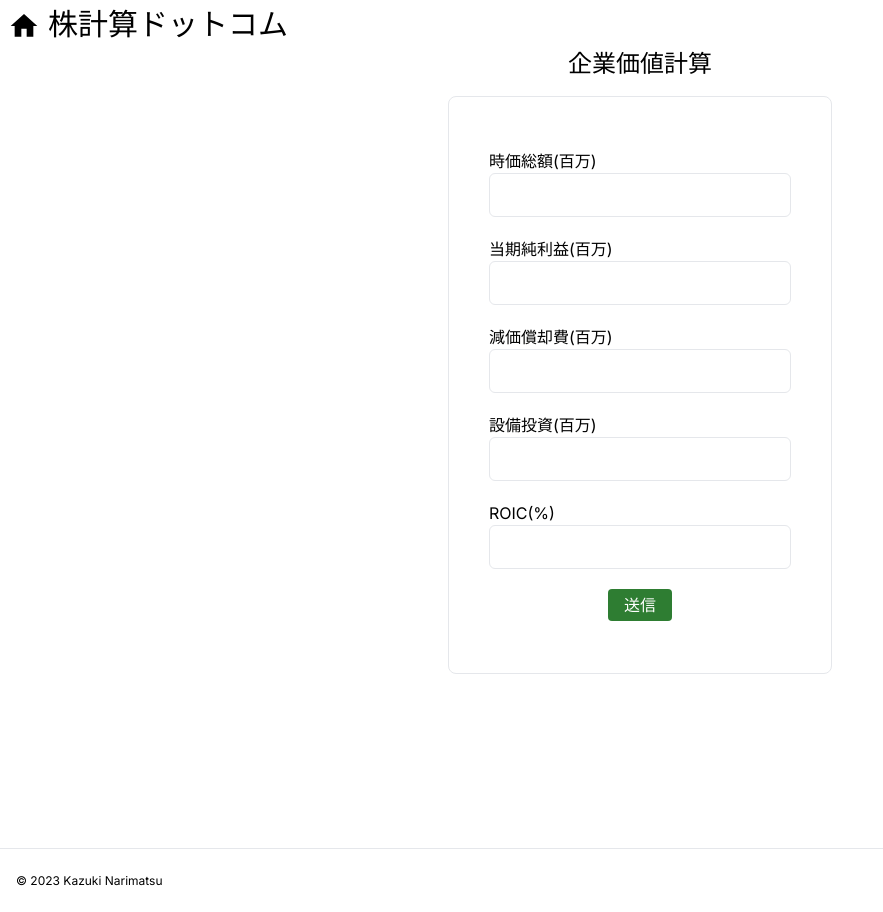
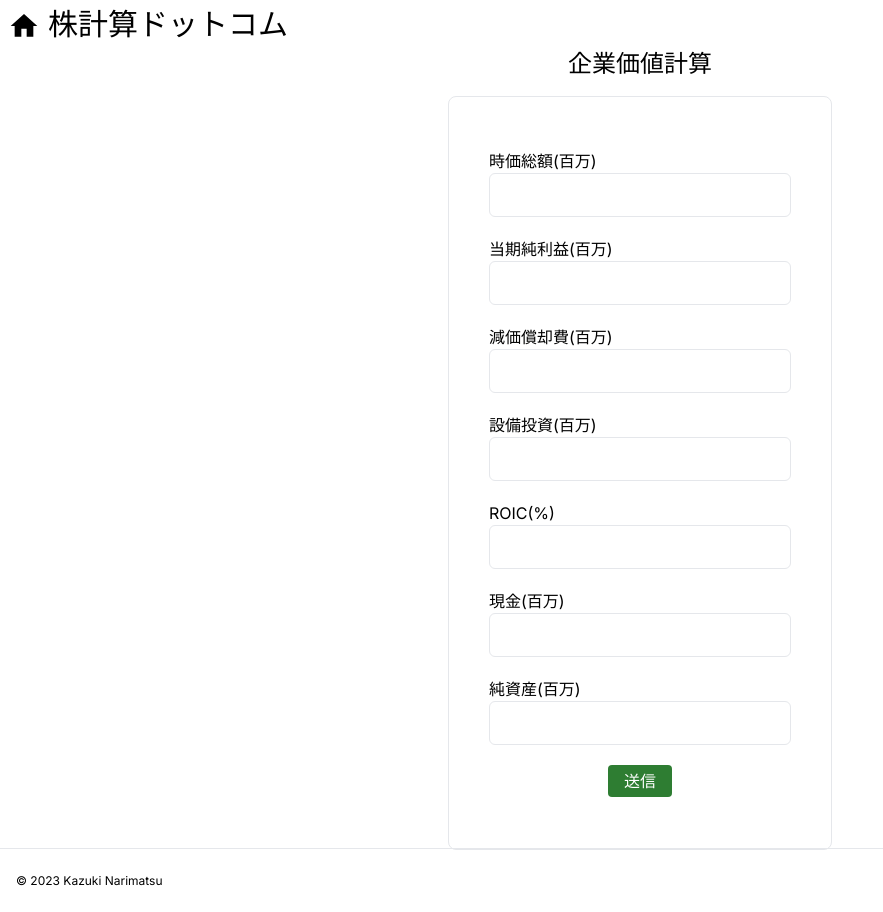
Before and after one commit to knarimatsu/kabukeisan_fe, a Next.js app: page /calc-stock in a window 1280 px wide. Shown: the whole page, without its empty margins (0-883 px from the left). Built offline with nearby package versions, Linux system fonts and the light colour scheme; no server answers.

Commit message:
fix: 純資産と現金も企業価値計算に含める

```diff
--- a/src/app/api/calc-stock/route.ts
+++ b/src/app/api/calc-stock/route.ts
@@ -9,12 +9,16 @@ export async function GET(req: NextRequest) {
     const depreciation = Number(searchParams.get("depreciation"));
     const investing = Number(searchParams.get("investing"));
     const roic = Number(searchParams.get("roic"));
+    const cash = Number(searchParams.get("cash"));
+    const equity = Number(searchParams.get("equity"));
     const data: PostData = {
         buyPrice,
         profit,
         depreciation,
         investing,
         roic,
+        cash,
+        equity,
     };
     const result = await calcCompanyValue(data);
     return NextResponse.json({
--- a/src/app/calc-stock/page.tsx
+++ b/src/app/calc-stock/page.tsx
@@ -26,7 +26,15 @@ const Calc = () => {
     };
     const calcValue = async (data: PostData) => {
         const result = await axios.get(
-            `/api/calc-stock?buyPrice=${data.buyPrice}&profit=${data.profit}&depreciation=${data.depreciation}&investing=${data.investing}&roic=${data.roic}`
+            `/api/calc-stock
+                ?buyPrice=${data.buyPrice}
+                &profit=${data.profit}
+                &depreciation=${data.depreciation}
+                &investing=${data.investing}
+                &roic=${data.roic}
+                &cash=${data.cash}
+                &equity=${data.equity}
+            `
         );
         setModalIsOpen(true);
         setCalcValueResult(result.data.body);
@@ -78,6 +86,11 @@ const Calc = () => {
                         register={register("investing")}
                     />
                     <TextForm label="ROIC(%)" register={register("roic")} />
+                    <TextForm label="現金(百万)" register={register("cash")} />
+                    <TextForm
+                        label="純資産(百万)"
+                        register={register("equity")}
+                    />
                     <div className="mx-auto w-24">
                         <input
                             type="submit"
--- a/src/types/post-data.ts
+++ b/src/types/post-data.ts
@@ -4,4 +4,6 @@ export interface PostData {
     depreciation: number;
     investing: number;
     roic: number;
+    cash: number;
+    equity: number;
 }
```
